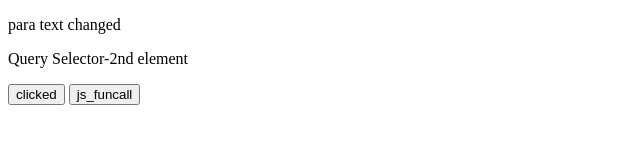
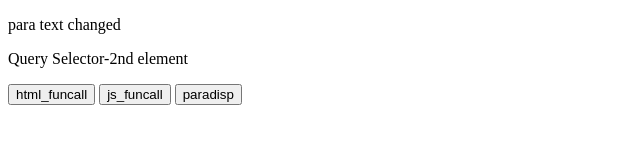
Before and after one commit to JanuDurai/Javascript, a plain HTML site: page 10.02.2023/basic.html in a window 1280 px wide. Both pictures are taken after a click on the button "html_funcall". Shown: the whole page, without its empty margins (0-640 px from the left). Drawn offline with Linux system fonts and the light colour scheme.

Commit message:
button func call changed

```diff
--- a/10.02.2023/basic.html
+++ b/10.02.2023/basic.html
@@ -9,19 +9,21 @@
 <body>
     <p id="paraele">Query Selector-1st element</p>
     <p>Query Selector-2nd element</p>
-    <input type="button" value="html_funcall" id="funcall_html" onclick="htmlcall()">
-    <input type="button" value="js_funcall" id="funcall_js">
+    <input type="button" value="html_funcall" class=button2 onclick=text_change()>
+    <input type="button" value="js_funcall" class="button2">
+    <input type="button" value="paradisp" id="paradisp" onclick="para_display()">
     <script>
-      var paraele=document.getElementById("paraele");
-      paraele.innerText="para text changed"
-      var butt_ele=document.getElementById("funcall_html")
-        function htmlcall(){
-            butt_ele.value="clicked"
-        }
-        var butt_ele2=document.getElementById("funcall_js")
-        butt_ele2.addEventListener("click",js_funcall)
-        function js_funcall(){
-            butt_ele2.value="Clicked"
+          var paraele=document.getElementById("paraele");
+            paraele.innerText="para text changed"
+             var butt=document.getElementByclassname("button2")
+             butt.addEventListener("click",text_change)
+            function text_change(){
+                butt.value="clicked"; }
+
+        function para_display(){
+            var para=document.createelement("p")
+            para.innercontent="when button clicked para content displayed"
+            document.body.appendChild(para)
         }
     </script>
 
```
